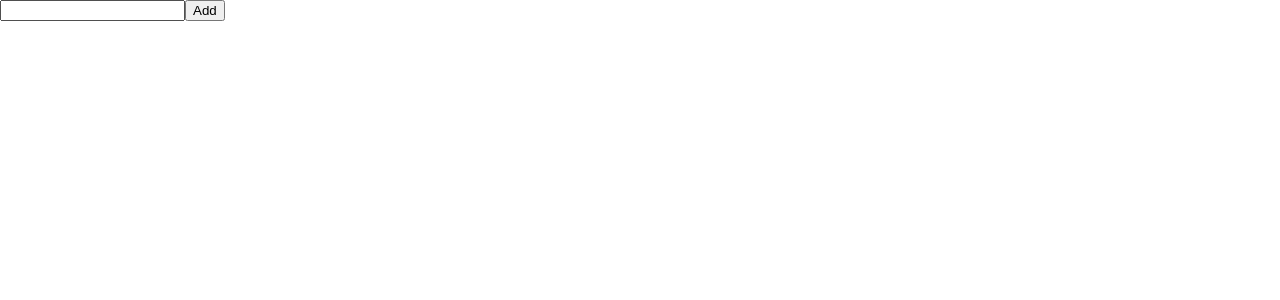
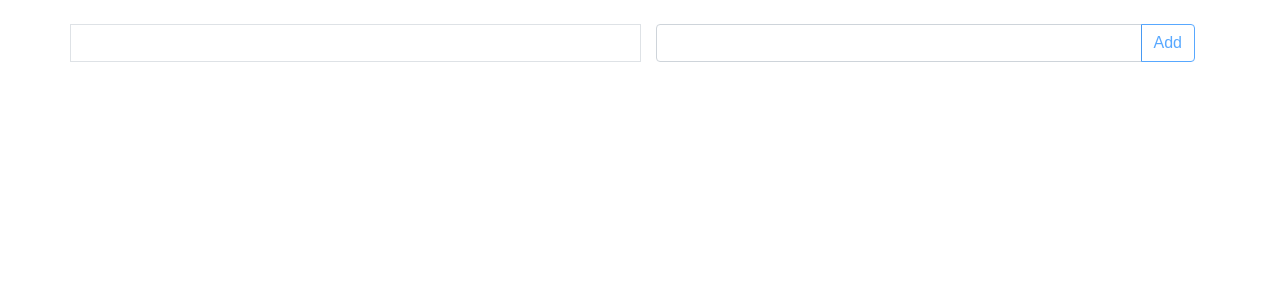
Before and after one commit to 8Denis8/Tracker, a React (Create React App) app: page / in a window 1280 px wide. Shown: the top 300 px of the page. Built offline with nearby package versions, Linux system fonts and the light colour scheme.

Commit message:
disabled button

```diff
--- a/package.json
+++ b/package.json
@@ -2,7 +2,9 @@
   "name": "tracker",
   "version": "0.1.0",
   "private": true,
+  "homepage": "https://8Denis8.github.io/Tracker",
   "dependencies": {
+    "bootstrap": "^4.0.0",
     "react": "^16.2.0",
     "react-dom": "^16.2.0",
     "react-scripts": "1.1.1"
@@ -11,7 +13,8 @@
     "start": "react-scripts start",
     "build": "react-scripts build",
     "test": "react-scripts test --env=jsdom",
-    "eject": "react-scripts eject"
+    "eject": "react-scripts eject",
+    "deploy": "npm run build&&gh-pages -d build"
   },
   "devDependencies": {
     "babel-jest": "^21.2.0",
--- a/src/index.js
+++ b/src/index.js
@@ -1,5 +1,6 @@
 import React from 'react';
 import ReactDOM from 'react-dom';
+import 'bootstrap/dist/css/bootstrap.css'
 import './index.css';
 import App from './layout/App';
 import registerServiceWorker from './registerServiceWorker';
--- a/src/layout/App.js
+++ b/src/layout/App.js
@@ -1,4 +1,4 @@
-import React, { Component } from 'react';
+import React, {Component} from 'react';
 
 class App extends Component {
 
@@ -11,7 +11,7 @@ class App extends Component {
         }
     }
 
-    addTodo(){
+    addTodo() {
 
         const todoList = this.state.todoList;
         todoList.push(this.state.todoInput);
@@ -19,26 +19,43 @@ class App extends Component {
         this.setState({
             todoList,
             todoInput: '',
+            todoInputValid: false,
+        });
+    }
+
+    inputChange(v) {
+        let todoInputValid = v.length >= 3;
+        this.setState({
+            todoInput: v,
+            todoInputValid
         });
     }
 
     render() {
         return (
-      <div>
-
+            <div className="container pt-4">
+                <div className="row">
+                    <div className="col border">
+                        <ul>
+                            {this.state.todoList.map(el => <li key={el}>{el}</li>)}
+                        </ul>
+                    </div>
+                    <div className="col">
+                        <div className="input-group">
                             <input
+                                className="form-control"
                                 type="text"
                                 value={this.state.todoInput}
-          onChange={(e) => this.setState({ todoInput: e.target.value })}
+                                onChange={(e) => this.inputChange(e.target.value)}
                             />
-      <button onClick={() => this.addTodo()}>Add</button>
-
-        <ul>
-
-            {this.state.todoList.map(el => <li key={el}>{el}</li>)}
-
-        </ul>
-
+                            <div className="input-group-append">
+                                <button
+                                    disabled={!this.state.todoInputValid}
+                                    className="btn btn-outline-primary" onClick={() => this.addTodo()}>Add</button>
+                            </div>
+                        </div>
+                    </div>
+                </div>
             </div>
         );
     }
```
Also changed, not shown: 1 other file (tests, documents, lock files or other folders). Lines whose indentation alone changed are shown as unchanged.
